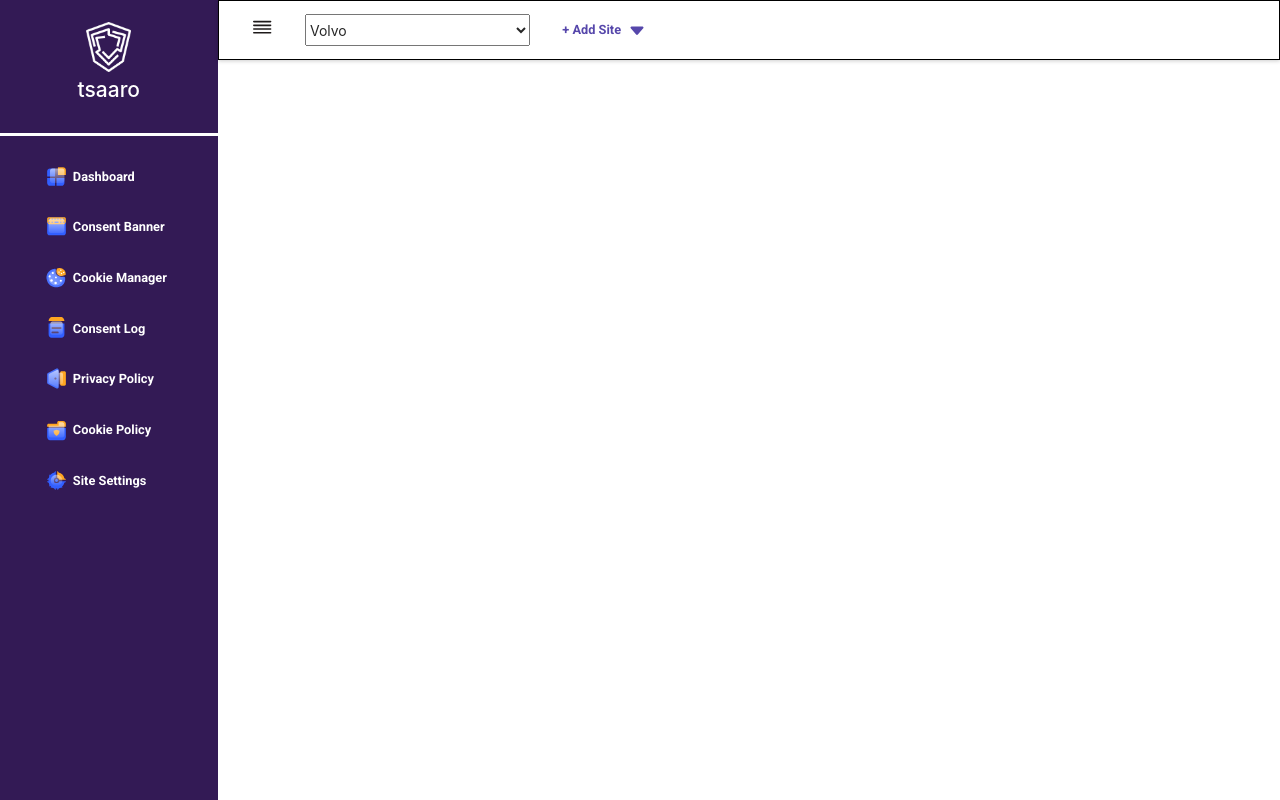
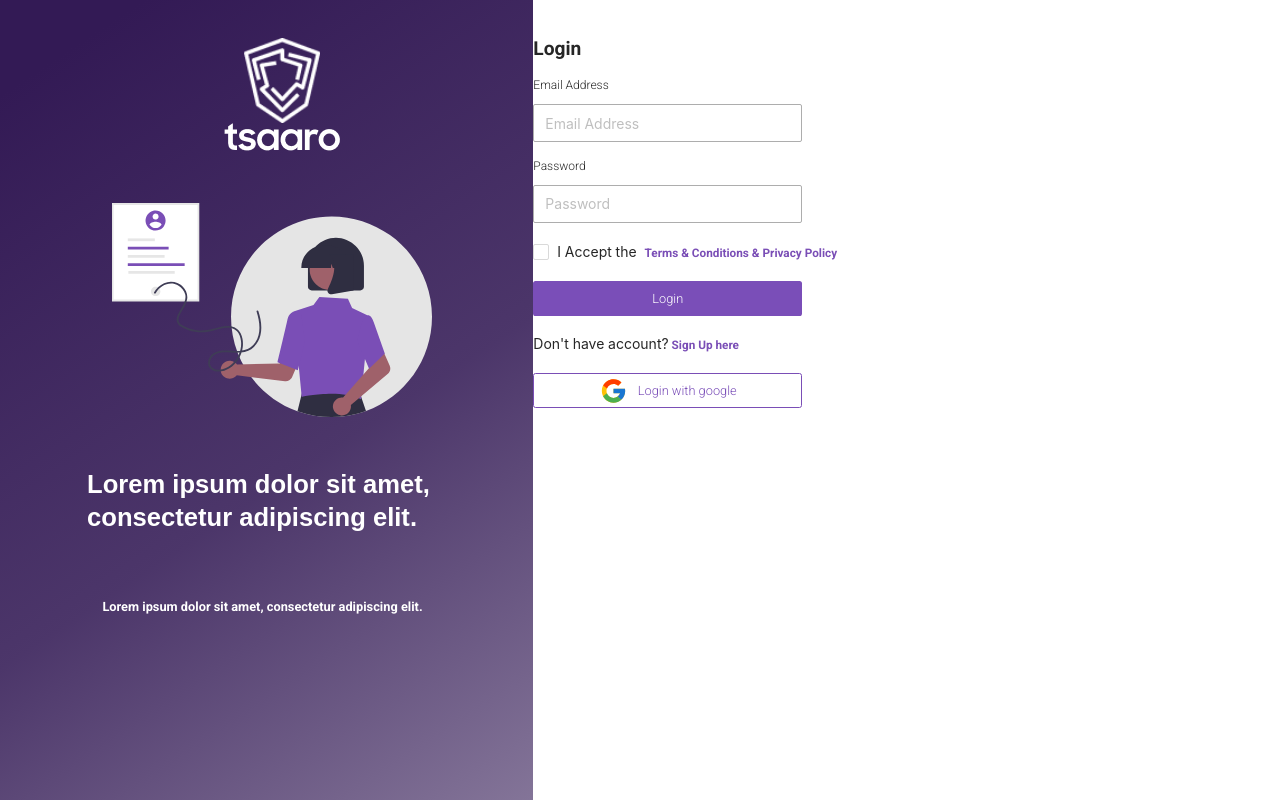
Before and after one commit to viveksingh2893/fronttsaaro, a React (Create React App) app in the folder tsaaro/: page / in a window 1280 px wide. Built offline with nearby package versions, Linux system fonts and the light colour scheme; a web font is replaced by a local one.

Commit message:
changes to get proper routes

```diff
--- a/tsaaro/src/App.js
+++ b/tsaaro/src/App.js
@@ -8,11 +8,12 @@ import DashboardScr from './screen/dashboard/dashboard';
 
 import { Route, Routes } from 'react-router-dom';
 import Screen from './screen/dashboard';
+import AccountScr from './screen/account';
 
 function App() {
   return (
 
-  <Screen/>
+  <AccountScr/>
 
 
 
--- a/tsaaro/src/component/button/lbutton.js
+++ b/tsaaro/src/component/button/lbutton.js
@@ -6,7 +6,7 @@ const LbuttonView=(props)=>{
 
     return(
 
-        <Row className='lbutton-main' onClick={()=>console.log("hello world")}
+        <Row className='lbutton-main' onClick={props.action}
         style={{border:props.icon==='googleicon'?'1px solid #7A4EB6':"none"
         ,backgroundColor:props.icon==='googleicon'?
         '#ffffff':'#7a4eb8'
```
